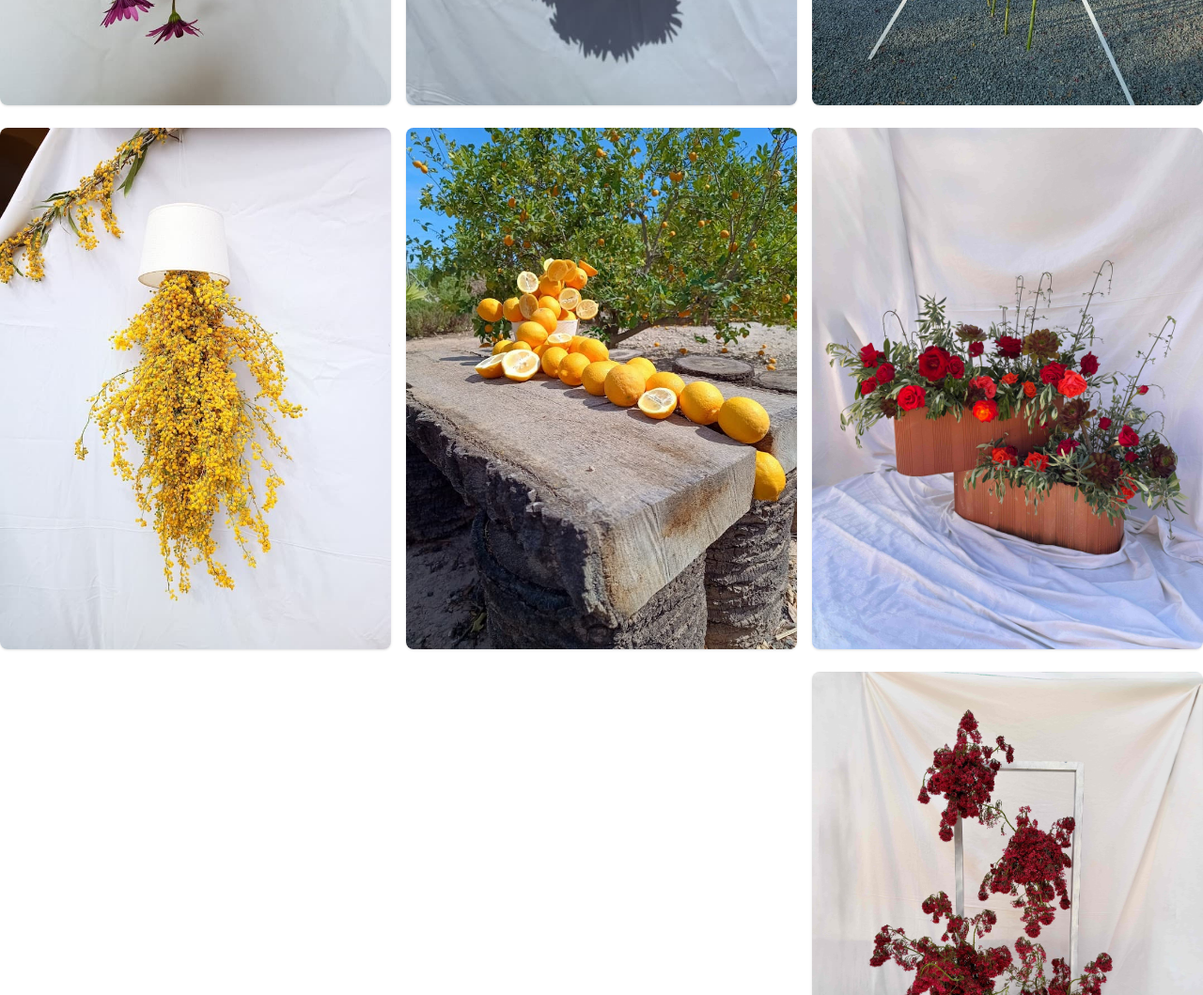
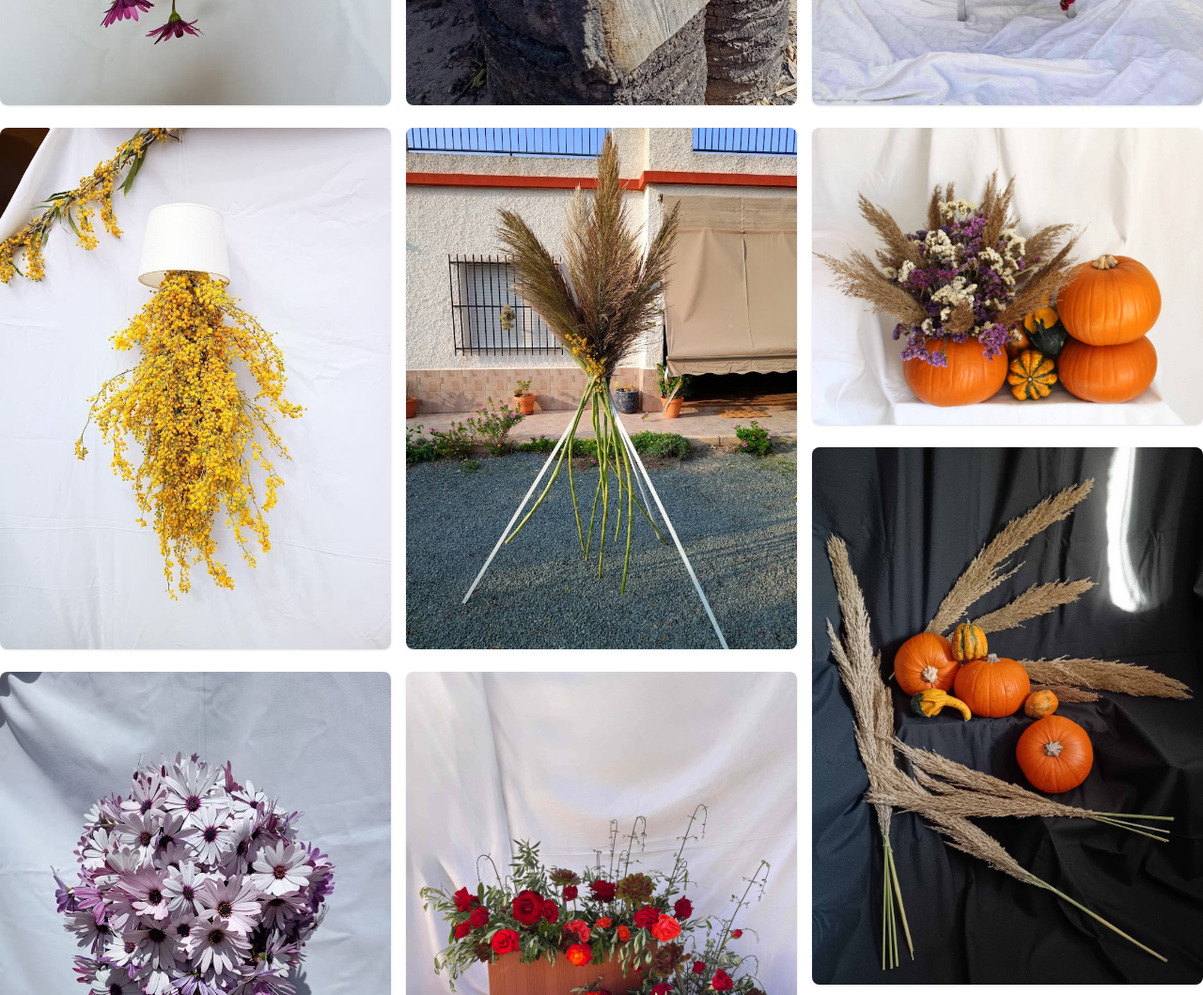
Before and after one commit to lafloradora/lafloradora.github.io, a website built with Parcel: page pages/proyectos.html in a window 1280 px wide. Shown: the part 4520-5579 px from the top of the page at 94% size. Built offline with nearby package versions, Linux system fonts and the light colour scheme.

Commit message:
feat: add new calabaza installation images to proyectos page for enhanced visual content

```diff
--- a/pages/proyectos.html
+++ b/pages/proyectos.html
@@ -192,6 +192,14 @@
             <img src="/images/image-proyectos/instalaciones/instalacion_07.jpg" alt="Instalación de flores colgantes"
               class="w-full object-cover rounded-lg shadow mb-2" />
           </div>
+        <div class="break-inside-avoid flex flex-col items-center mb-4">
+          <img src="/images/image-proyectos/instalaciones/instalacion_08_calabazas-fondoBlanco.jpg" alt="Instalación de calabazas"
+            class="w-full object-cover rounded-lg shadow mb-2" />
+        </div>
+        <div class="break-inside-avoid flex flex-col items-center mb-4">
+          <img src="/images/image-proyectos/instalaciones/instalacion_09_calabazasNegro.jpg" alt="Instalación de calabazas"
+            class="w-full object-cover rounded-lg shadow mb-2" />
+        </div>
        </div>
       <h2 id="arreglos" class="text-2xl text-gray-600 text-center px-6 mb-1">
         Arreglos florales
@@ -301,6 +309,10 @@
         <img src="/images/image-proyectos/arreglos_florales/arreglo_25_margaritaYmimosa.jpg" alt="Centro de mesa Margaritas y Mimosa"
           class="w-full object-cover rounded-lg shadow mb-2" />
          </div>
+      <div class="break-inside-avoid flex flex-col items-center mb-4">
+        <img src="/images/image-proyectos/arreglos_florales/arreglo_26_calabazaStaticeCanizo.jpg"
+          alt="Arreglo floral de calabaza, statice y cañizo" class="w-full object-cover rounded-lg shadow mb-2" />
+      </div>
     </div>
     <h2 id="ramos" class="text-2xl text-gray-600 text-center px-6 mb-1">
       Ramos
```
Also changed, not shown: images/image-proyectos/instalaciones/instalacion_08_calabazas-fondoBlanco.jpg (added), images/image-proyectos/instalaciones/instalacion_09_calabazasNegro.jpg (added).
